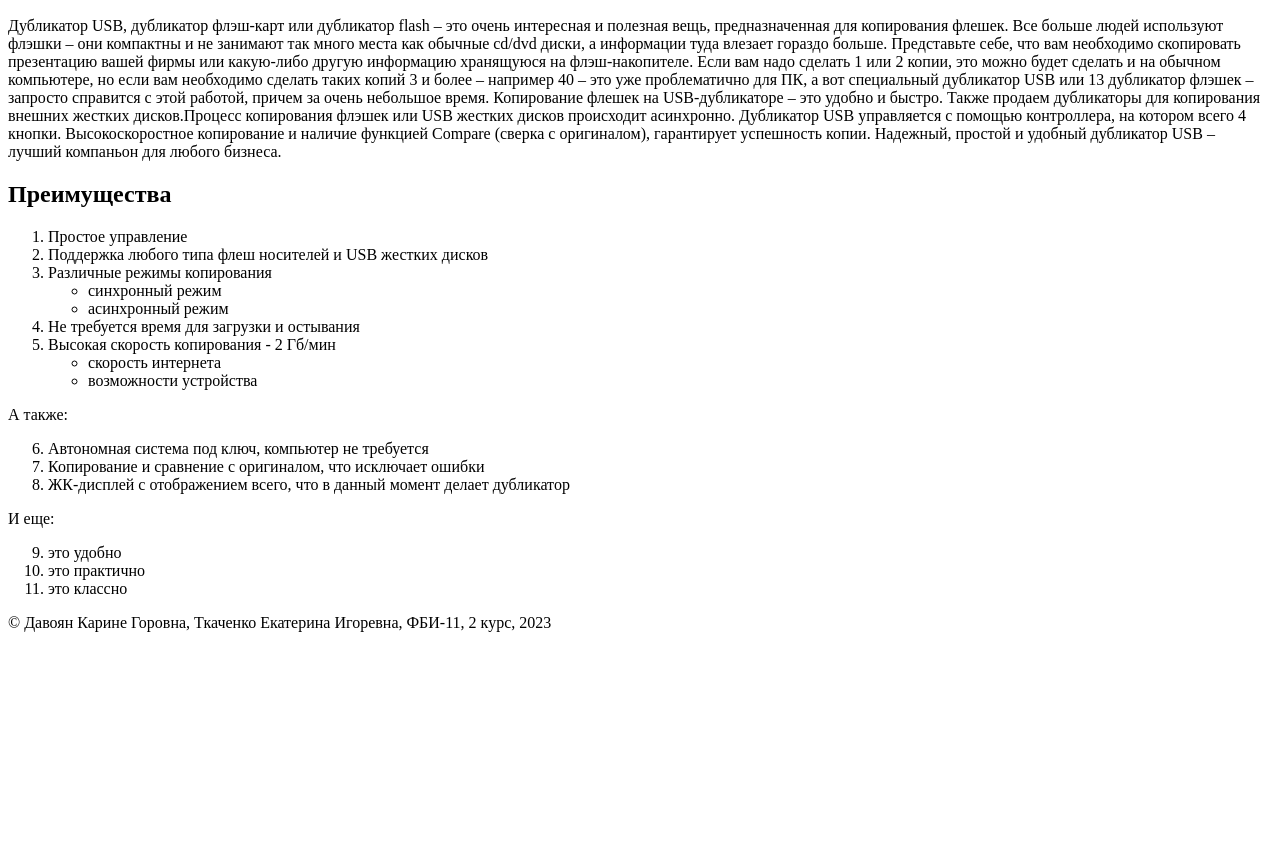
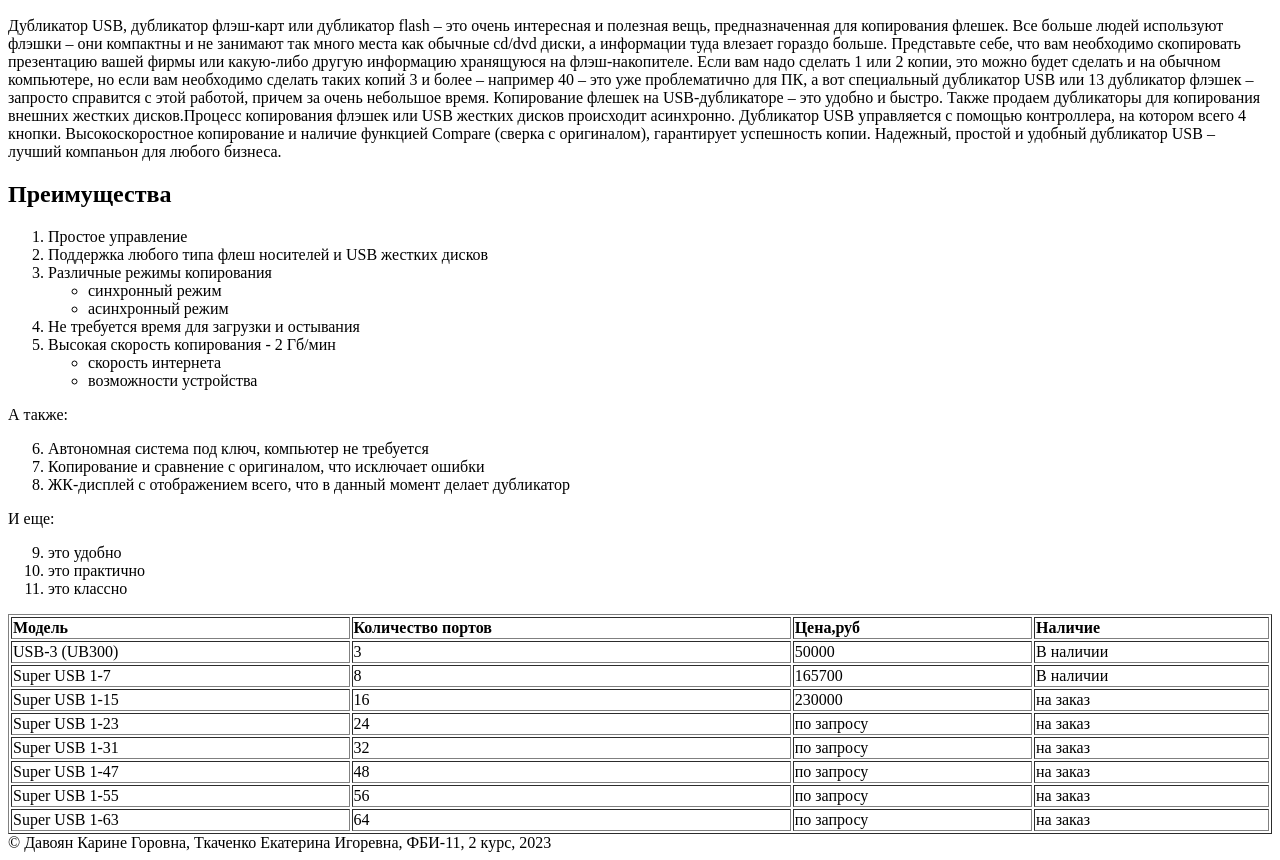
Before and after one commit to tkacheks/web-programming-labs, a plain HTML site: page lab2.html in a window 1280 px wide. Shown: the part 164-1024 px from the top of the page. Before the commit the page ends 804 px from the top, so only its background shows below. Drawn offline with Linux system fonts and the light colour scheme.

Commit message:
таблица

```diff
--- a/lab2.html
+++ b/lab2.html
@@ -61,6 +61,64 @@
                 <li>это удобно</li>
                 <li>это практично</li>
                 <li>это классно</li>
+            </ol>
+
+            <table border="1" width="100%">
+                <tr>
+                    <td><b>Модель</b></td>
+                    <td><b>Количество портов</b></td>
+                    <td><b>Цена,руб</b></td>
+                    <td><b>Наличие</b></td>
+                </tr>
+                <tr>
+                    <td>USB-3 (UB300)</td>
+                    <td>3</td>
+                    <td>50000</td>
+                    <td>В наличии</td>
+                </tr>
+                <tr>
+                    <td>Super USB 1-7</td>
+                    <td>8</td>
+                    <td>165700 </td>
+                    <td>В наличии</td>
+                </tr>
+                <tr>
+                    <td>Super USB 1-15</td>
+                    <td>16</td>
+                    <td>230000</td>
+                    <td>на заказ</td>
+                </tr>
+                <tr>
+                    <td>Super USB 1-23 </td>
+                    <td>24</td>
+                    <td>по запросу</td>
+                    <td>на заказ</td>
+                </tr>
+                <tr>
+                    <td>Super USB 1-31</td>
+                    <td>32</td>
+                    <td>по запросу</td>
+                    <td>на заказ</td>
+                </tr>
+                <tr>
+                    <td>Super USB 1-47</td>
+                    <td>48</td>
+                    <td>по запросу</td>
+                    <td>на заказ</td>
+                </tr>
+                <tr>
+                    <td>Super USB 1-55</td>
+                    <td>56</td>
+                    <td>по запросу</td>
+                    <td>на заказ</td>
+                </tr>
+                <tr>
+                    <td>Super USB 1-63</td>
+                    <td>64</td>
+                    <td>по запросу</td>
+                    <td>на заказ</td>
+                </tr>
+            </table>
 
 
 
```
